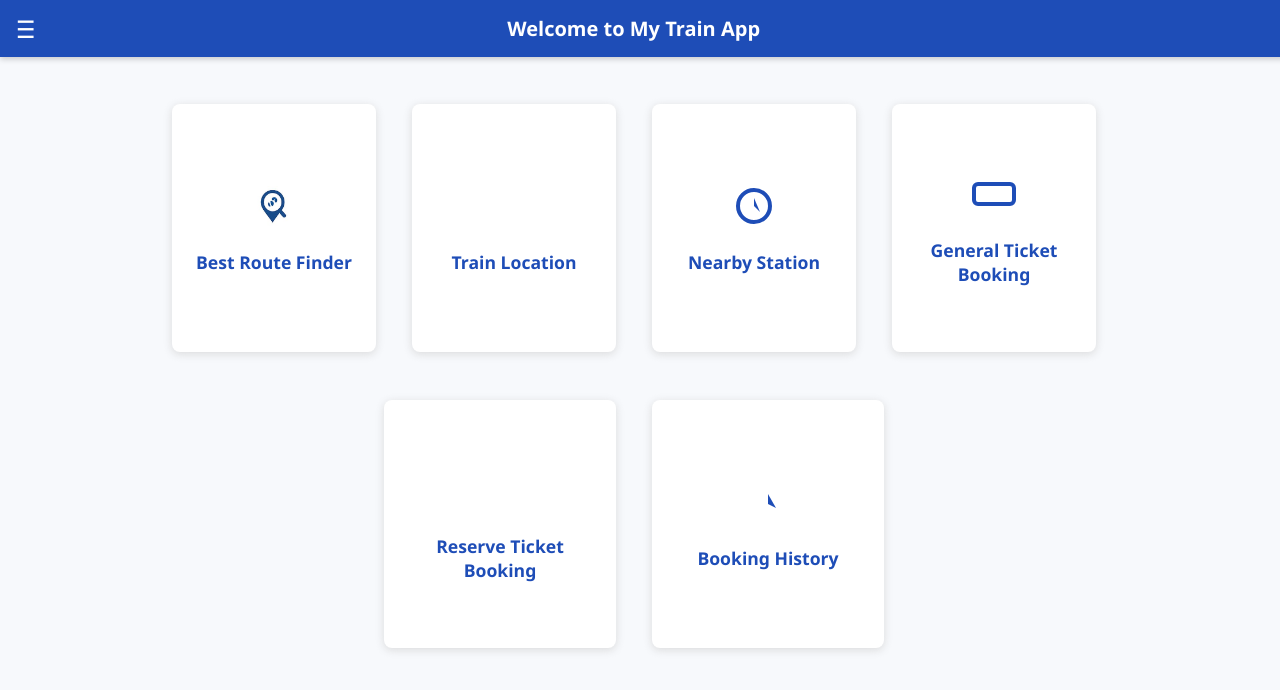
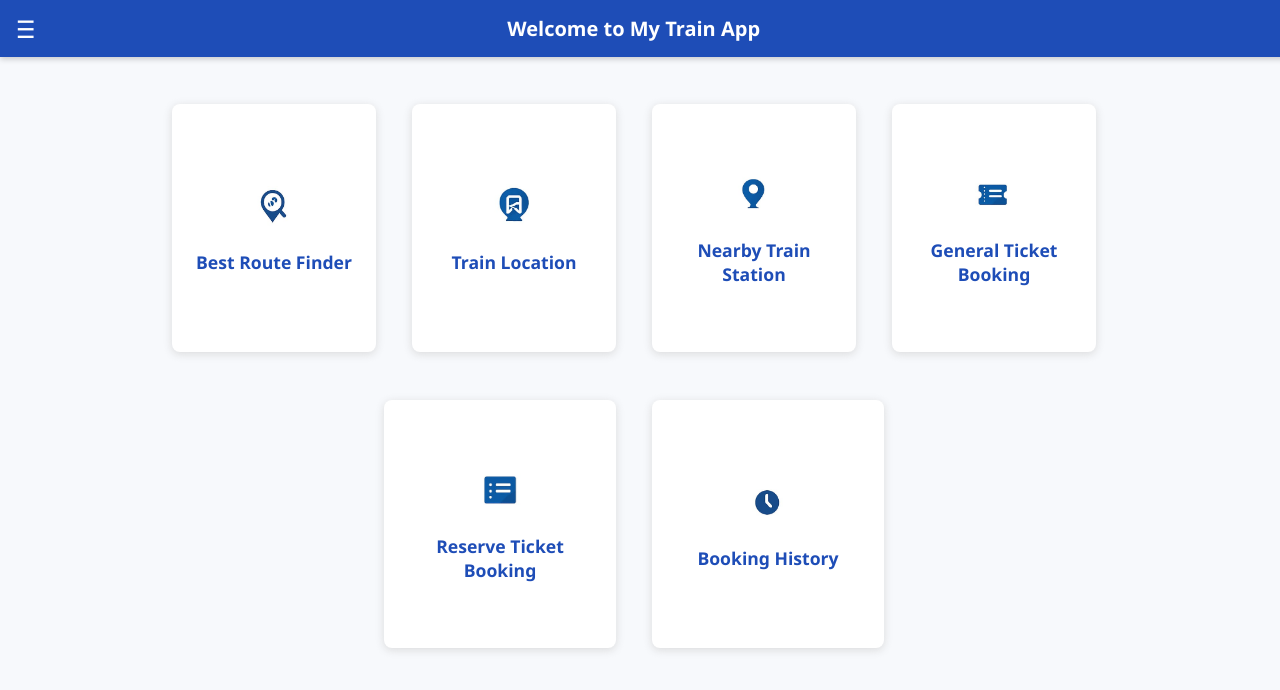
Before and after one commit to Hiten0121/my-website, a plain HTML site: page index.html in a window 1280 px wide. Drawn offline with Linux system fonts and the light colour scheme.

Commit message:
index.html

```diff
--- a/index.html
+++ b/index.html
@@ -221,7 +221,8 @@
 </header>
 <nav id="side-nav" aria-hidden="true" aria-label="Side navigation">
   <div class="close-btn" id="close-btn" aria-label="Close menu" tabindex="0">&times;</div>
-  <a href="#" tabindex="0">About Us</a>
+  <!-- <a href="#" tabindex="0">About Us</a> -->
+  <a href="about-us.html" tabindex="0">About Us</a>
   <a href="#" tabindex="0">Profile</a>
   <!-- <a href="#" tabindex="0">Logout</a> -->
   <a href="#" tabindex="0">Help</a>
@@ -235,26 +236,46 @@
       <div class="icon-label">Best Route Finder</div>
       </a>
 
-    <div class="icon-card" tabindex="0" title="Train Location">
+    <!-- <div class="icon-card" tabindex="0" title="Train Location">
       <svg class="icon-svg" viewBox="0 0 24 24"><path d="M5 12h14M12 5v14"/></svg>
       <div class="icon-label">Train Location</div>
-    </div>
-    <div class="icon-card" tabindex="0" title="Nearby Train Station">
+    </div> -->
+    <a href="" class="icon-card" tabindex="0" title="Train Location">
+      <img src="img/train-location.png" class="icon-img" alt="Train Location Icon" />
+      <div class="icon-label">Train Location</div>
+      </a>
+    <!-- <div class="icon-card" tabindex="0" title="Nearby Train Station">
       <svg class="icon-svg" viewBox="0 0 24 24"><circle cx="12" cy="12" r="8" stroke="#1e4db7" stroke-width="2" fill="none"/><path d="M12 8v4l3 3"/></svg>
       <div class="icon-label">Nearby Station</div>
-    </div>
-    <div class="icon-card" tabindex="0" title="General Ticket Booking">
+    </div> -->
+    <a href="" class="icon-card" tabindex="0" title="Nearby Train Station">
+      <img src="img/nearby-station-location.png" class="icon-img" alt="Nearby train station Icon" />
+      <div class="icon-label">Nearby Train Station</div>
+      </a>
+    <!-- <div class="icon-card" tabindex="0" title="General Ticket Booking">
       <svg class="icon-svg" viewBox="0 0 24 24"><rect x="2" y="7" width="20" height="10" rx="2" ry="2" stroke="#1e4db7" stroke-width="2" fill="none"/><path d="M2 12h20"/></svg>
       <div class="icon-label">General Ticket Booking</div>
-    </div>
-    <div class="icon-card" tabindex="0" title="Reserve Ticket Booking">
+    </div> -->
+    <a href="" class="icon-card" tabindex="0" title="General Ticket Booking">
+      <img src="img/general-ticket-booking.png" class="icon-img" alt="General Ticket Booking Icon" />
+      <div class="icon-label">General Ticket Booking</div>
+      </a>
+    <!-- <div class="icon-card" tabindex="0" title="Reserve Ticket Booking">
       <svg class="icon-svg" viewBox="0 0 24 24"><path d="M4 6h16M4 18h16M4 12h16"/></svg>
       <div class="icon-label">Reserve Ticket Booking</div>
-    </div>
-    <div class="icon-card" tabindex="0" title="History of Booking">
+    </div> -->
+    <a href="" class="icon-card" tabindex="0" title="Reserve Ticket Booking">
+      <img src="img/reservation-ticket-booking.png" class="icon-img" alt="Reserve Ticket Booking Icon" />
+      <div class="icon-label">Reserve Ticket Booking</div>
+      </a>
+    <!-- <div class="icon-card" tabindex="0" title="History of Booking">
       <svg class="icon-svg" viewBox="0 0 24 24"><path d="M12 8v5l4 2"/></svg>
       <div class="icon-label">Booking History</div>
-    </div>
+    </div> -->
+    <a href="" class="icon-card" tabindex="0" title="Booking History">
+      <img src="img/history.png" class="icon-img" alt="Booking History Icon" />
+      <div class="icon-label">Booking History</div>
+      </a>
   </div>
 </main>
 <script>
```
